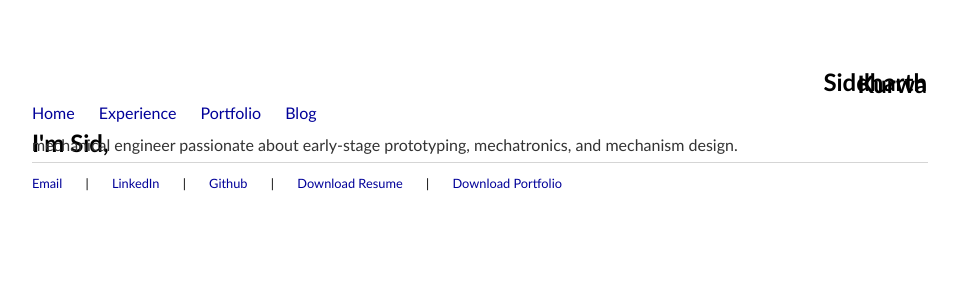
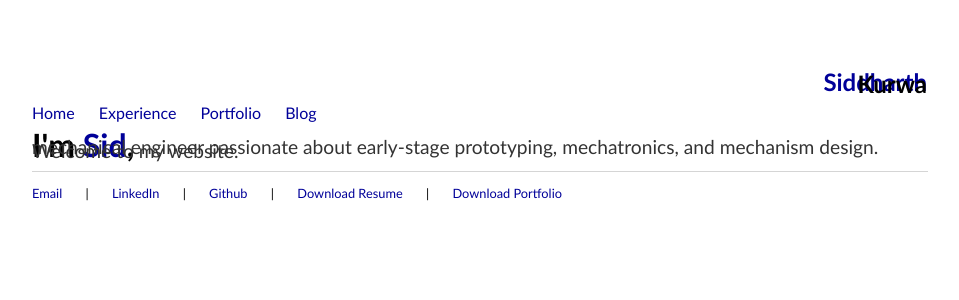
Before and after one commit to skurwa/skurwa.github.io, a Jekyll site: the page built from index.html, in a window 1280 px wide. Shown: the top 300 px of the page, without its empty margins (160-1119 px from the left). Built offline with Jekyll 4.4.1, drawn with Linux system fonts in a browser that asks for light colours.

Commit message:
Fixing new margin issues; added google analytics

```diff
--- a/_layouts/default.html
+++ b/_layouts/default.html
@@ -2,6 +2,7 @@
 	<html>
 		<head>
 			<title>{{ page.title }}</title>
+			{% include google_analytics.html %}
 			<!-- link to main stylesheet -->
 			<link rel="stylesheet" type="text/css" href="/css/main.css">
 		</head>
--- a/css/main.css
+++ b/css/main.css
@@ -7,6 +7,7 @@
     padding: 1px;
     text-align: right;
     font-size: 1;
+    margin-bottom: 0;
 }
 nav ul, footer ul {
     font-family:'Calibri', 'Arial', 'Sans-Serif';
@@ -27,24 +28,24 @@
     text-decoration: underline;
 }
 h1 {
-    font-size: 3em;
-    font-family:'Calibri', 'Arial', 'Sans-Serif';
     margin-bottom: 0;
     line-height:0.1em;
-    color: #000000;
-}
-h2 {
-    margin-bottom: 0;
-    line-height:0.1;
     color: #000000;
     font-family:'Calibri', 'Arial', 'Sans-Serif';
     font-size: 2;
 }
-h2.blueText {
+h2 {
+    margin-bottom: 0;
+    line-height:0.1em;
+    color: #000000;
+    font-family:'Calibri', 'Arial', 'Sans-Serif';
+    font-size: 2;
+}
+.blueText {
   color: #000099;
 }
 p {
-    font-size: 1em;
+    font-size: 1.2em;
     font-family:'Calibri', 'Arial', 'Sans-Serif';
     margin-top: 0;
     line-height: 0.1em;
--- a/index.html
+++ b/index.html
@@ -3,6 +3,9 @@
 title: Siddharth Kurwa
 ---
 <div class="blurb">
-	<h2>I'm <span class = "blueText">Sid</span>,</h2>
+	<h1>I'm <span class="blueText">Sid</span>,</h1>
 	<p>mechanical engineer passionate about early-stage prototyping, mechatronics, and mechanism design.
+		<br>
+		<br>
+		Welcome to my website.</p>
 </div><!-- /.blurb -->
```
Also changed, not shown: _includes/google_analytics.html (added, +9 -0 lines).
